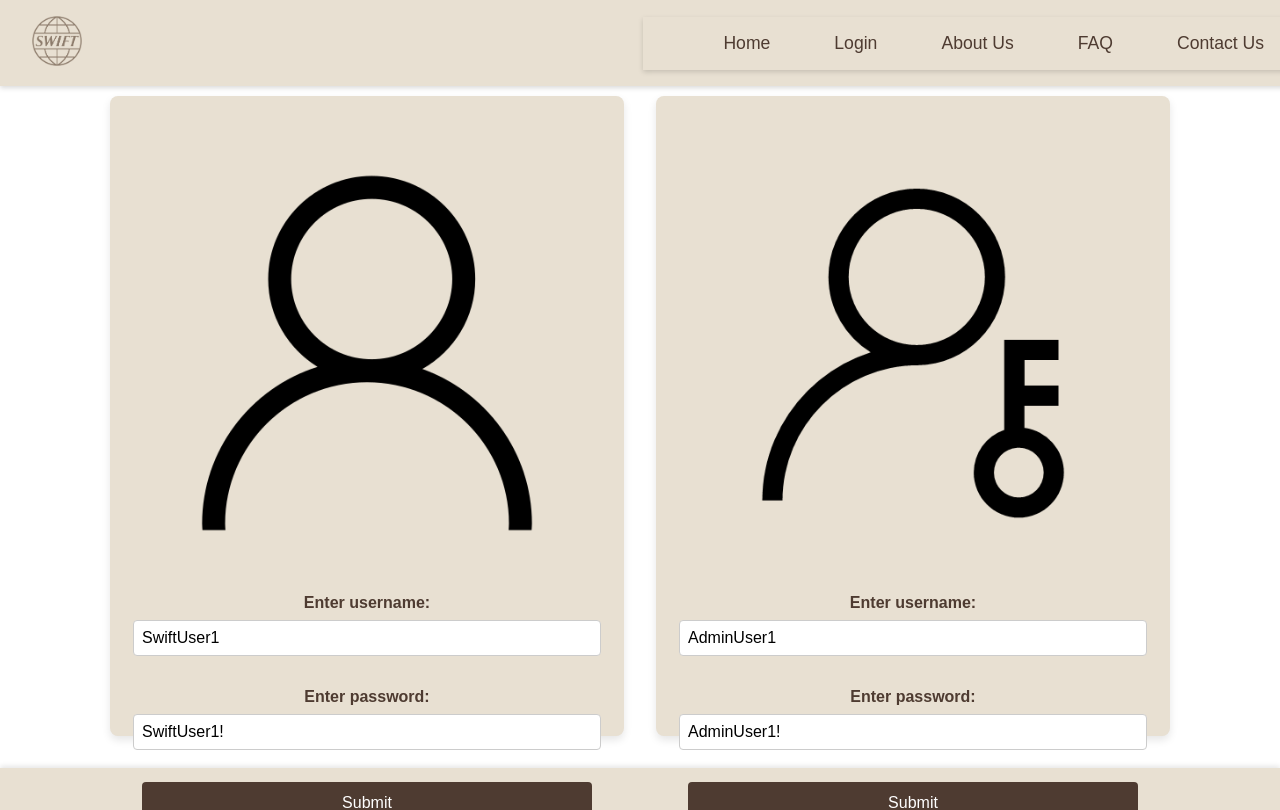
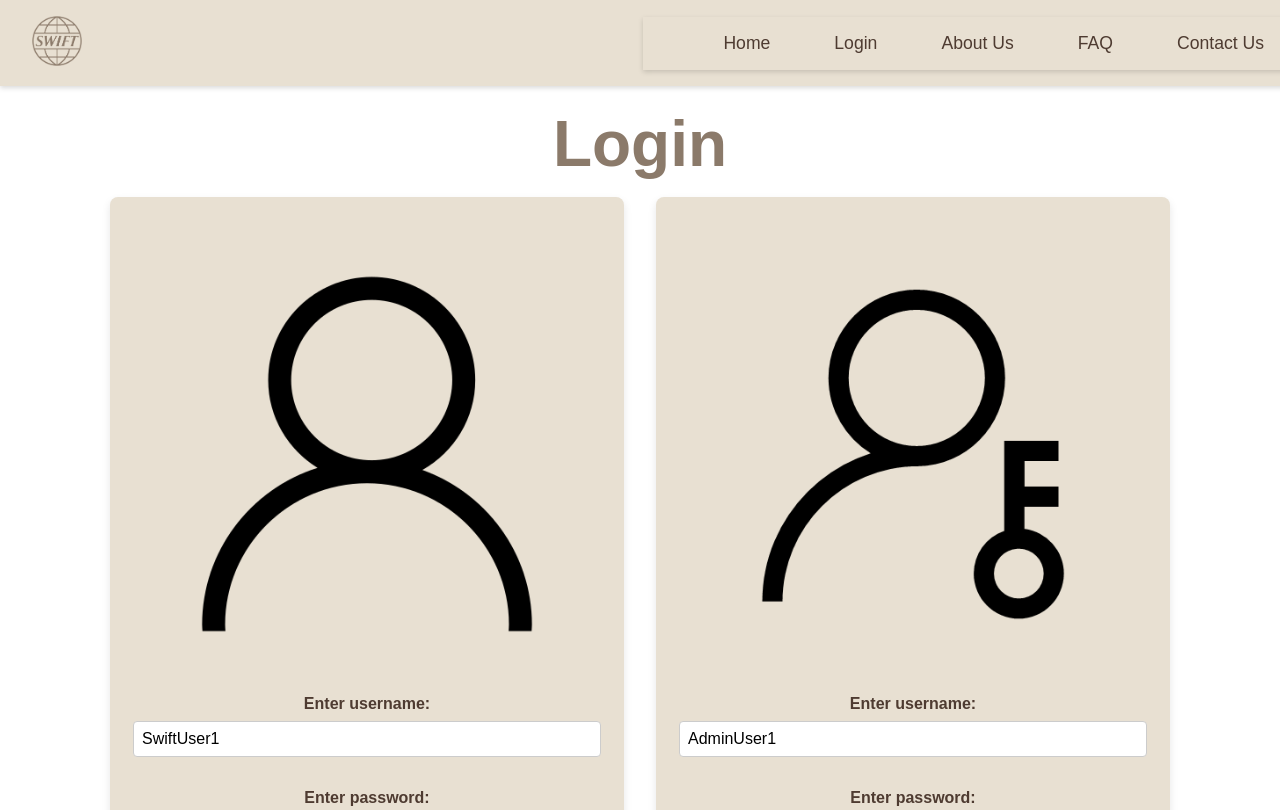
Before and after one commit to CameronCS/APDSPart3, a React (Create React App) app in the folder client/: page /login in a window 1280 px wide. Shown: the top 810 px of the page. Built offline with nearby package versions, Linux system fonts and the light colour scheme.

Commit message:
Added a title for login

```diff
--- a/client/src/screens/home/login/Login.css
+++ b/client/src/screens/home/login/Login.css
@@ -18,7 +18,7 @@ body {
     display: flex;
     justify-content: center; /* Center the forms horizontally */
     gap: 2rem; /* Space between the forms */
-    padding: 2rem;
+    padding: 0rem 2rem 2rem 2rem;
     height: 80vh; /* Take up 80% of the screen width */
     margin: 0 auto; /* Center the login forms */
   }
--- a/client/src/screens/home/login/Login.js
+++ b/client/src/screens/home/login/Login.js
@@ -88,6 +88,9 @@ export default function Login({ setUser }) {
   <div className="navspace">
     {/* This space is for the fixed header */}
   </div>
+  <div className="login-header">
+      <h1 className="site-title">Login</h1>
+  </div>
   <div className="login-forms">
     <div className="login-form-user">
       <img src="/images/loginuser.png" alt="Swift Logo" className="loginphoto" />
```
